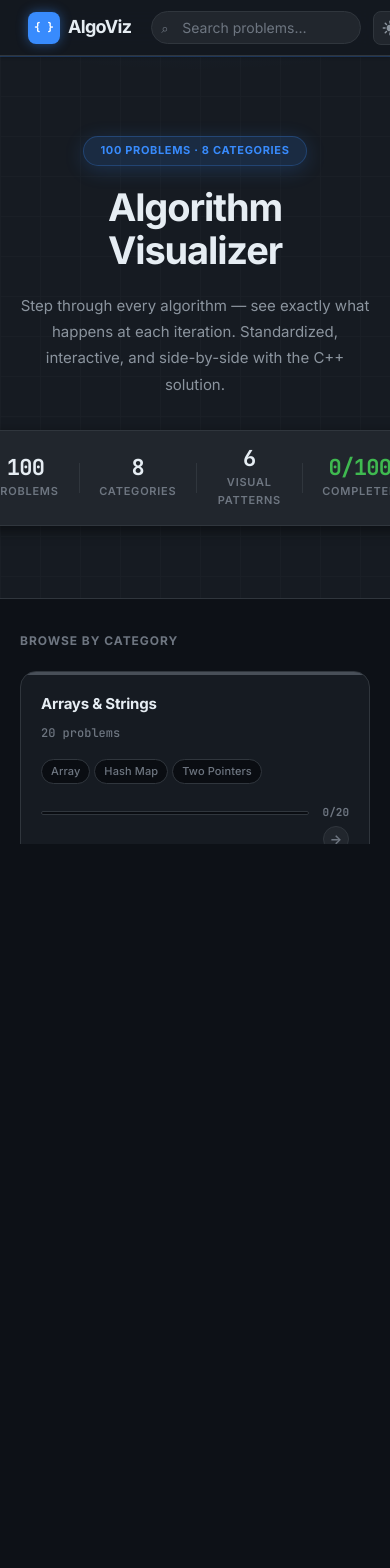
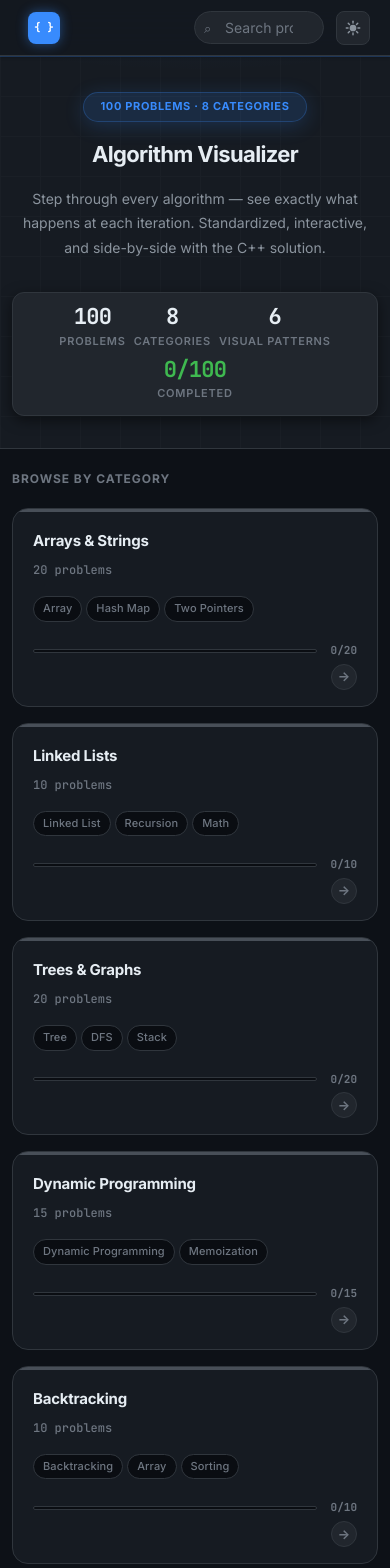
Before and after one commit to Jyoti-bujethiya/algo-visualizer, a React (Vite) app: page / in a window 390 px wide. Shown: the top 1568 px of the page. Before the commit the page ends 844 px from the top, so only its background shows below. Built offline with nearby package versions, Linux system fonts and the light colour scheme.

Commit message:
fix: restore scrolling on home/category pages, add responsive breakpoints

```diff
--- a/src/components/Navbar/Navbar.module.css
+++ b/src/components/Navbar/Navbar.module.css
@@ -292,3 +292,16 @@
   background: #004182;
   transform: translateY(-1px);
 }
+
+/* ── Responsive ──────────────────────────────────────────────────────────── */
+@media (max-width: 600px) {
+  .searchInput {
+    width: 130px;
+  }
+  .searchInput:focus {
+    width: 160px;
+  }
+  .logoText {
+    display: none;
+  }
+}
--- a/src/pages/CategoryPage.module.css
+++ b/src/pages/CategoryPage.module.css
@@ -198,3 +198,26 @@
 .back:hover {
   color: var(--accent-hover);
 }
+
+/* ── Responsive ──────────────────────────────────────────────────────────── */
+@media (max-width: 768px) {
+  .filterBar {
+    flex-direction: column;
+    align-items: flex-start;
+  }
+  .filterDivider {
+    display: none;
+  }
+  .grid {
+    grid-template-columns: repeat(auto-fill, minmax(240px, 1fr));
+  }
+}
+
+@media (max-width: 480px) {
+  .grid {
+    grid-template-columns: 1fr;
+  }
+  .page {
+    padding: var(--space-5) var(--space-3);
+  }
+}
--- a/src/pages/HomePage.module.css
+++ b/src/pages/HomePage.module.css
@@ -337,3 +337,65 @@
 .footerLink:hover {
   color: var(--accent);
 }
+
+/* ── Responsive ──────────────────────────────────────────────────────────── */
+
+/* Tablet — 768px */
+@media (max-width: 768px) {
+  .hero {
+    padding: 48px var(--space-4) 40px;
+  }
+
+  .headline {
+    font-size: var(--font-size-2xl);
+  }
+
+  .sub {
+    font-size: var(--font-size-base);
+  }
+
+  .heroStats {
+    gap: var(--space-3);
+    padding: var(--space-3) var(--space-5);
+    flex-wrap: wrap;
+    justify-content: center;
+  }
+
+  .heroStatDivider {
+    display: none;
+  }
+
+  .cards {
+    grid-template-columns: repeat(auto-fill, minmax(240px, 1fr));
+  }
+}
+
+/* Mobile — 480px */
+@media (max-width: 480px) {
+  .hero {
+    padding: 36px var(--space-3) 32px;
+  }
+
+  .headline {
+    font-size: var(--font-size-xl);
+  }
+
+  .heroStats {
+    width: 100%;
+    gap: var(--space-2);
+    padding: var(--space-3);
+    border-radius: var(--radius-lg);
+  }
+
+  .heroStat {
+    min-width: 60px;
+  }
+
+  .grid {
+    padding: var(--space-5) var(--space-3);
+  }
+
+  .cards {
+    grid-template-columns: 1fr;
+  }
+}
--- a/src/pages/Layout.module.css
+++ b/src/pages/Layout.module.css
@@ -1,14 +1,15 @@
 .layout {
   display: flex;
   flex-direction: column;
-  height: 100vh;
-  overflow: hidden;
+  min-height: 100vh;
 }
 
 .main {
   flex: 1;
   padding-top: var(--navbar-height);
-  overflow: hidden;
   display: flex;
   flex-direction: column;
+  /* overflow visible so home/category/search pages can scroll normally.
+     The visualizer shell manages its own internal overflow. */
+  overflow: visible;
 }
--- a/src/pages/ProblemPage.module.css
+++ b/src/pages/ProblemPage.module.css
@@ -1,7 +1,7 @@
 .page {
   display: flex;
   flex-direction: column;
-  flex: 1;
+  height: calc(100vh - var(--navbar-height));
   overflow: hidden;
   min-height: 0;
 }
```
